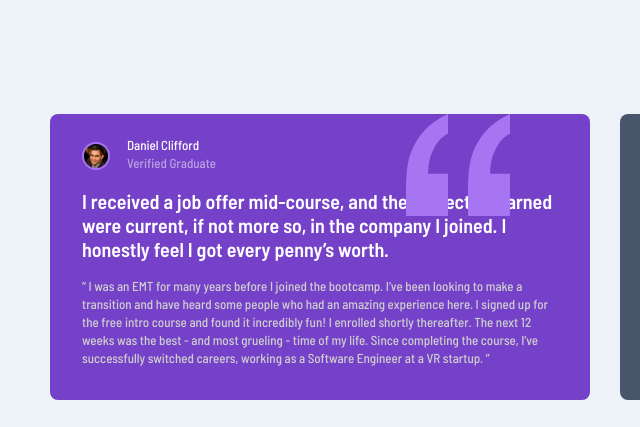
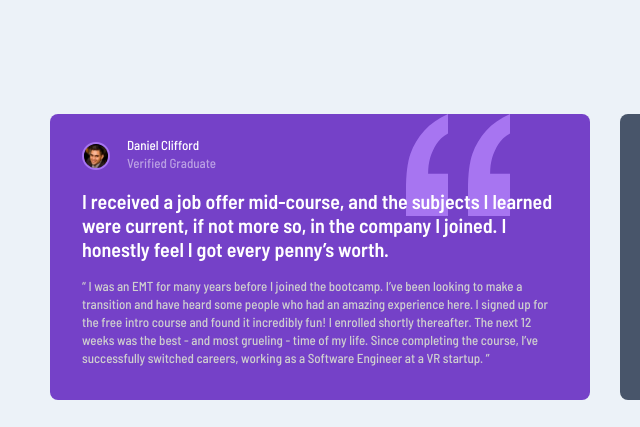
Before and after one commit to Chris-2811/testimonials-grid-section, a plain HTML site: page index.html in a window 1280 px wide. Shown: the top 427 px of the page, 115-755 px from the left. Drawn offline with Linux system fonts and the light colour scheme.

Commit message:
fixed quotation

```diff
--- a/index.html
+++ b/index.html
@@ -11,7 +11,6 @@
     <main>
       <div class="container">
         <div class="card card-1">
-          <img class="quotation" src="images/bg-pattern-quotation.svg" alt="" />
           <div class="header">
             <img src="images/image-daniel.jpg" alt="" />
             <div class="container-inner">
--- a/style.css
+++ b/style.css
@@ -83,18 +83,14 @@
 }
 
 .card-1 {
-  background: var(--moderate-violet);
+  background-color: var(--moderate-violet);
+  background-image: url(../images/bg-pattern-quotation.svg);
+  background-repeat: no-repeat;
+  background-position: 356px 0;
   padding: 26px 32px 32px 32px;
   color: #ffff;
   grid-column: 1 / 3;
-  position: relative;
-}
 
-.card-1 .quotation {
-    position: absolute;
-    display: inline-block;
-    top: 0;
-    left: 356px;
 }
 
 .card-1 .lead-sub {
```
